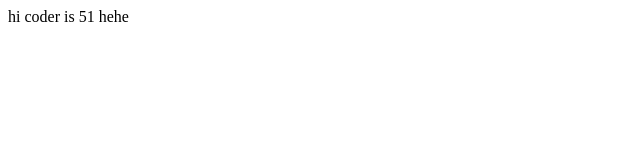
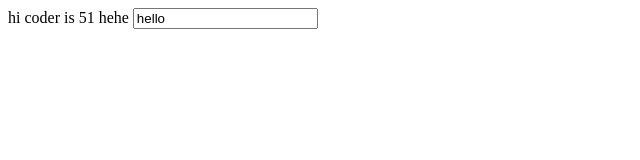
Before and after one commit to grace7937/vue-basic, a plain HTML site: page index.html in a window 1280 px wide. Shown: the whole page, without its empty margins (0-640 px from the left). Drawn offline with nearby package versions, Linux system fonts and the light colour scheme.

Commit message:
Data Binding

```diff
--- a/index.html
+++ b/index.html
@@ -11,17 +11,21 @@
 
     <div id="app">
         {{ nextYear("hi ") }}
+        <input  :type="type" v-bind:value="inputData">       <!-- v-bind 는 생략하고 : 만 넣어도 됨-->
     </div>
 
+    <script>
 
-    <script>
+
         new Vue({
             el: "#app",
             data: {
                 person: {
                     name:"coder",
                     age: 50,
-                }
+                },
+                inputData: 'hello',
+                type: 'text'
             },
             methods: {
                 nextYear(greeting) {
@@ -32,6 +36,8 @@
                 }
             }
         })
+
+
     </script>
 </body>
 </html>
```
